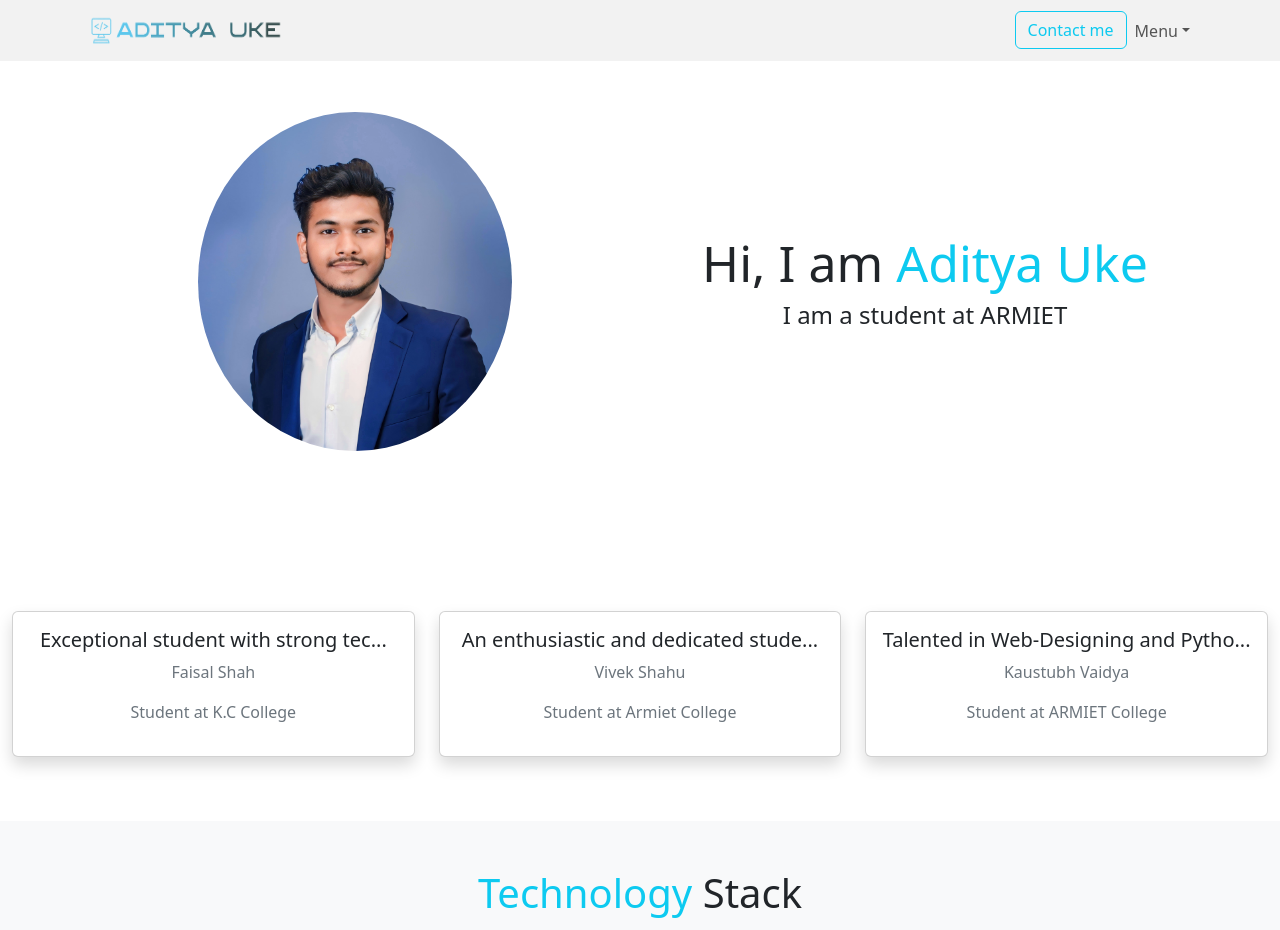
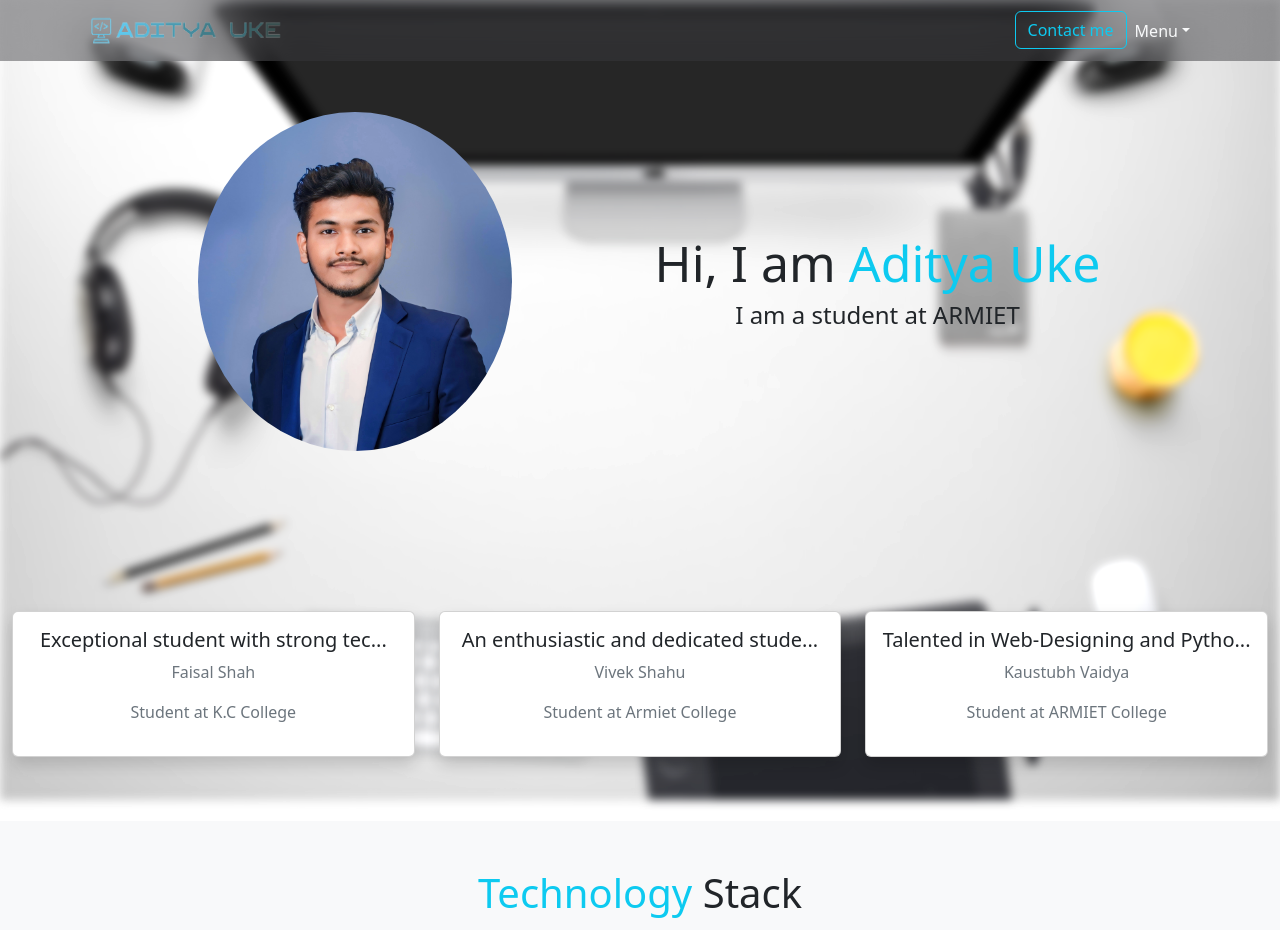
Before and after one commit to adityauke/aditya-uke-portfolio, a React (Create React App) app: page / in a window 1280 px wide. Shown: the top 930 px of the page. Built offline with nearby package versions, Linux system fonts and the light colour scheme.

Commit message:
Animation added

```diff
--- a/package.json
+++ b/package.json
@@ -9,12 +9,15 @@
     "aos": "^2.3.4",
     "bootstrap": "^5.3.0",
     "bootstrap-icons": "^1.10.5",
+    "gsap": "^3.12.2",
+    "jQuery": "^1.7.4",
     "react": "^18.2.0",
     "react-bootstrap": "^2.8.0",
     "react-dom": "^18.2.0",
     "react-icons": "^4.9.0",
     "react-router-dom": "^5.3.4",
     "react-scripts": "5.0.1",
+    "react-waypoint": "^10.3.0",
     "uuid": "^9.0.0",
     "web-vitals": "^2.1.4"
   },
--- a/src/App.css
+++ b/src/App.css
@@ -28,3 +28,66 @@ body{
 .navbar{
   position:absolute;
 }
+.background-image {
+  position: absolute;
+  top: 0;
+  left: 0;
+  right: 0;
+  bottom: 0;
+  z-index: -1;
+  background-image: url("./assets/slider.jpg");
+  background-size: cover;
+  background-position: center;
+  background-repeat: no-repeat;
+  filter: blur(5px) brightness(1.1);
+}
+
+.project-card {
+  transition: transform 0.3s ease;
+}
+
+.project-card:hover {
+  transform: translateY(-20px);
+  box-shadow: 0 8px 16px rgb(0, 0, 0);
+  background-color: rgba(222, 210, 210, 0.121);
+}
+
+.card.animate {
+  animation: fade-in 5s ease;
+}
+
+.reveal {
+  position: relative;
+  opacity: 0;
+}
+
+.reveal.active {
+  opacity: 1;
+}
+.active.fade-left {
+  animation: fade-left 0.5s ease-in;
+}
+.active.fade-right {
+  animation: fade-right 0.5s ease-in;
+}
+@keyframes fade-left {
+  0% {
+    transform: translateX(-100px);
+    opacity: 0;
+  }
+  100% {
+    transform: translateX(0);
+    opacity: 1;
+  }
+}
+
+@keyframes fade-right {
+  0% {
+    transform: translateX(100px);
+    opacity: 0;
+  }
+  100% {
+    transform: translateX(0);
+    opacity: 1;
+  }
+}
--- a/src/App.js
+++ b/src/App.js
@@ -15,6 +15,7 @@ import ScrollToTop from './components/ScrollToTop';
 import AddProject from './components/AddProject';
 import { Provider } from './context';
 import AllProject from './components/AllProject';
+
 
 
 function App() {
@@ -44,4 +45,22 @@ function App() {
   );
 }
 
+function reveal() {
+  var reveals = document.querySelectorAll(".reveal");
+
+  for (var i = 0; i < reveals.length; i++) {
+    var windowHeight = window.innerHeight;
+    var elementTop = reveals[i].getBoundingClientRect().top;
+    var elementVisible = 150;
+
+    if (elementTop < windowHeight - elementVisible) {
+      reveals[i].classList.add("active");
+    } else {
+      reveals[i].classList.remove("active");
+    }
+  }
+}
+
+window.addEventListener("scroll", reveal);
+
 export default App;
--- a/src/components/RecommendationSection.js
+++ b/src/components/RecommendationSection.js
@@ -9,7 +9,7 @@ function RecommendationSection() {
             {(value) => {
                 const {recommendations} = value;
                 return (
-                    <div className="container-fluid py-3" >
+                    <div className="container-fluid py-3 reveal fade-left" >
                         <div className="row text-center py-5 d-flex flex-nowrap overflow-auto scrollbar">
                             {recommendations.map((recommendation)=>(
                                 <RecommendationCard Key={uuid()} recommendation={recommendation}/>
--- a/src/components/Skill.js
+++ b/src/components/Skill.js
@@ -17,7 +17,7 @@ import { v4 as uuid} from "uuid";
 
   return (
     <div style={{border:"2px"}}>
-                <img className="rounded-circle"  src={imgUrl} alt={name} style= {{width: "100px" , height: "100px"  }}/>
+                <img className=" rounded-circle"  src={imgUrl} alt={name} style= {{width: "100px" , height: "100px"  }}/>
                 <div>
                     {starsList}
                 </div>
--- a/src/components/SkillsSection.js
+++ b/src/components/SkillsSection.js
@@ -26,8 +26,10 @@ function SkillsSection(){
                     <div className="container text-center">
                     <h1 className="font-weight-light"><span className="text-info">Technology</span> Stack</h1>
                     <div className="lead pb-4">I Design Develop & Deliver with these Weapons</div>
-                    <div className="py-5">
-                        {finalSkillRow}
+                    <div className="py-5 ">
+
+                           {finalSkillRow}
+
                     </div>
                     </div>
                     </div>
--- a/src/components/navbar.js
+++ b/src/components/navbar.js
@@ -4,7 +4,7 @@ import logo from "../assets/image-removebg-preview.png";
 
 function Navbar() {
   return (
-      <nav className="navbar navbar-expand-lg  fixed-top" style={{backgroundColor:"rgb(37 37 43 / 6%)",  backdropFilter:"blur(30px)"}}>
+      <nav className="navbar navbar-expand-lg  fixed-top" style={{backgroundColor:"rgb(59 59 63 / 47%)",  backdropFilter:"blur(30px)"}}>
         <div className="container">
           <div className="logo-container" >
             <Link to="/">
@@ -21,10 +21,10 @@ function Navbar() {
               <Link to="/contact"className="nav-link" aria-current="page" >Contact Me</Link>
               </li> */}
               <Link to="/contact">
-             <button className="btn btn-outline-info">Contact me</button>
+             <button className="btn btn-outline-info ">Contact me</button>
            </Link>
               <li className="nav-item dropdown">
-                <a className="nav-link dropdown-toggle" href="/" id="navbarDropdownMenuLink" role="button" data-bs-toggle="dropdown" aria-expanded="false">
+                <a className="nav-link dropdown-toggle text-light" href="/" id="navbarDropdownMenuLink" role="button" data-bs-toggle="dropdown" aria-expanded="false">
                   Menu
                 </a>
                 <ul className="dropdown-menu" aria-labelledby="navbarDropdownMenuLink">
--- a/src/components/profile.js
+++ b/src/components/profile.js
@@ -1,29 +1,37 @@
 import React from "react";
 // import Aditya from "../assets/adityauke.png";
 
-
-function Profile(props){
+function Profile(props) {
   // const name="Aditya Uke";
   // const leadText="I am a Student at ARMIET";
 
-    const{name,leadText}=props;
+  const { name, leadText } = props;
 
-    return(
-    <div className="container mt-3 py-5" >
-        <div className="row text-center align-items-center ">
+  return (
+    <div className="container mt-3 py-5">
+      <div className="background-image"></div>
+      <div className="row text-center align-items-center">
         <div className="col-12 col-md-6">
-                <img className="img-fluid rounded-circle  p-5  w-75" src={require("../assets/1688038078348-01.jpeg")} alt="Aditya Uke Profile" />
+          <img
+            className="img-fluid rounded-circle p-5 w-75"
+            src={require("../assets/1688038078348-01.jpeg")}
+            alt="Aditya Uke Profile"
+          />
         </div>
-            <div className="col-12 col-md-6">
-                <div className="font-weight-light" style={{fontSize : "50px"}}>
+        <div className="col-12 col-md-5 ">
+          <div className="font-weight-light" style={{ fontSize: "50px" , /*paddingRight: "5rem"*/}}>
             Hi, I am <span className="text-info"> {name}</span>
           </div>
           <h4 className="font-weight-light">{leadText}</h4>
+
         </div>
       </div>
     </div>
   );
 }
+
+export default Profile;
+
 
 // Profile.defaultProps={
 //    name : "Adiii",
@@ -33,6 +41,3 @@ function Profile(props){
 // Profile.propTypes = {
 //     name: PropTypes.string.isRequired,
 // }
-
-
-export default Profile;
--- a/src/components/projectCard.js
+++ b/src/components/projectCard.js
@@ -5,12 +5,12 @@ function ProjectCard(props) {
   const { title, description, imgUrl, prjLink } = props;
 
   return (
-    <div className="card shadow h-100" >
+    <div className="card shadow h-100 project-card">
       <img className="card-img-top" src={imgUrl} alt="Project Thumbnail" />
       <div className="card-body">
         <h4 className="card-title">{title}</h4>
         <p className="card-text">{description}</p>
-        <a href={prjLink} className="stretched-link" ></a>
+        <a href={prjLink} className="stretched-link"></a>
       </div>
     </div>
   );
--- a/src/components/projectSection.js
+++ b/src/components/projectSection.js
@@ -1,18 +1,22 @@
 import React from "react";
 import ProjectCard from "./projectCard";
-import {Consumer} from "../context"
+import { Consumer } from "../context";
 import { Link } from "react-router-dom";
 
 function ProjectSection() {
-  return(
+  return (
     <Consumer>
-      {(value)=>{
+      {(value) => {
         return (
-      <div className="container text-center py-5" >
-        <h1 className="font-weight-light">My <span className="text-info">Projects</span></h1>
-        <div className="lead pb-4">I built these projects during the academic year.</div>
-        <div className="row my-3 pt-2">
-          {value.projects.slice(0,3).map((project, index) => (
+          <div className="container text-center py-5">
+            <h1 className="font-weight-light">
+              My <span className="text-info">Projects</span>
+            </h1>
+            <div className="lead pb-4">
+              I built these projects during the academic year.
+            </div>
+            <div className="reveal fade-right row my-3 pt-2">
+              {value.projects.slice(0, 3).map((project, index) => (
                 <div key={index} className="col-12 col-md-4 my-3">
                   <ProjectCard
                     title={project.title}
@@ -24,14 +28,19 @@ function ProjectSection() {
               ))}
             </div>
             <div className="my-2">
-          <Link style={{ textDecoration: "none", fontWeight:"10px" }} to="/project/all" className=" text-dark">See all projects <i className="bi bi-arrow-right"></i></Link>
+              <Link
+                style={{ textDecoration: "none", fontWeight: "10px" }}
+                to="/project/all"
+                className=" text-dark"
+              >
+                See all projects <i className="bi bi-arrow-right"></i>
+              </Link>
             </div>
           </div>
         );
       }}
     </Consumer>
   );
-
 }
 
 export default ProjectSection;
```
Also changed, not shown: src/assets/slider.jpg (added), 1 other file (tests, documents, lock files or other folders). Lines whose indentation alone changed are shown as unchanged.
